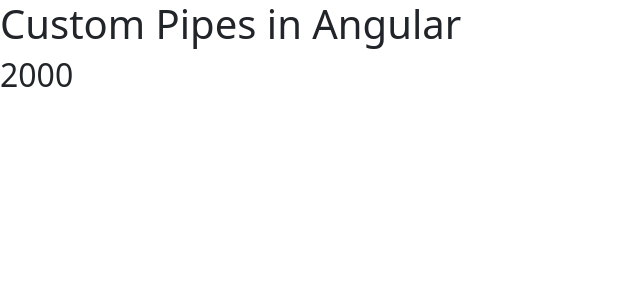
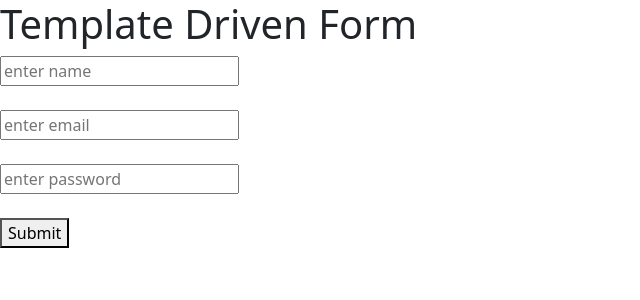
Before and after one commit to j4sumit/angularPractice, an Angular app: page / in a window 1280 px wide. Shown: the top 300 px of the page, without its empty margins (0-640 px from the left). Built offline with nearby package versions, Linux system fonts and the light colour scheme.

Commit message:
Template driven Form

```diff
--- a/src/app/app.component.html
+++ b/src/app/app.component.html
@@ -1,2 +1,10 @@
-<h1>Custom Pipes in Angular </h1>
-<h2>{{20|customPipes:100}}</h2>
+<h1>Template Driven Form</h1>
+<form #loginform="ngForm" (ngSubmit)="userLogin(loginform.value)">
+    <input type="text" placeholder="enter name" name="name" ngModel>
+    <br><br>
+    <input type="text" placeholder="enter email" name="email" ngModel>
+    <br><br>
+    <input type="password" placeholder="enter password" name="password" ngModel>
+    <br><br>
+    <button>Submit</button>
+</form>
--- a/src/app/app.component.ts
+++ b/src/app/app.component.ts
@@ -9,5 +9,8 @@
 })
 export class AppComponent {
   title = 'Angular 14';
+  userLogin(item:any){
+    console.log(item);
+  }
 
 }
--- a/src/app/app.module.ts
+++ b/src/app/app.module.ts
@@ -3,17 +3,15 @@
 
 import { AppRoutingModule } from './app-routing.module';
 import { AppComponent } from './app.component';
-import {FormsModule} from '@angular/forms';
 import { NgbModule } from '@ng-bootstrap/ng-bootstrap'
 import {MatButtonModule} from '@angular/material/button'
 import {MatBadgeModule} from '@angular/material/badge';
-import { CustomPipesPipe } from './pipes/custom-pipes.pipe';
+import {FormsModule} from '@angular/forms'
 
 
 @NgModule({
   declarations: [
     AppComponent,
-    CustomPipesPipe,
   ],
   imports: [
     BrowserModule,
--- a/src/app/pipes/custom-pipes.pipe.ts
+++ /dev/null
@@ -1,13 +0,0 @@
-import { Pipe, PipeTransform } from '@angular/core';
-
-@Pipe({
-  name: 'customPipes'
-})
-export class CustomPipesPipe implements PipeTransform {
-
-  transform(value: number, ...args: number[]): unknown {
-    const[x]=args;
-    return value*x;
-  }
-
-}
```
Also changed, not shown: 1 other file (tests, documents, lock files or other folders).
